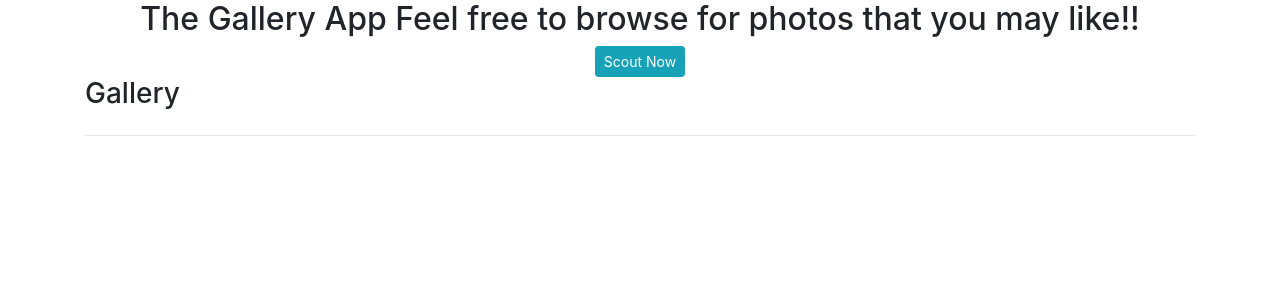
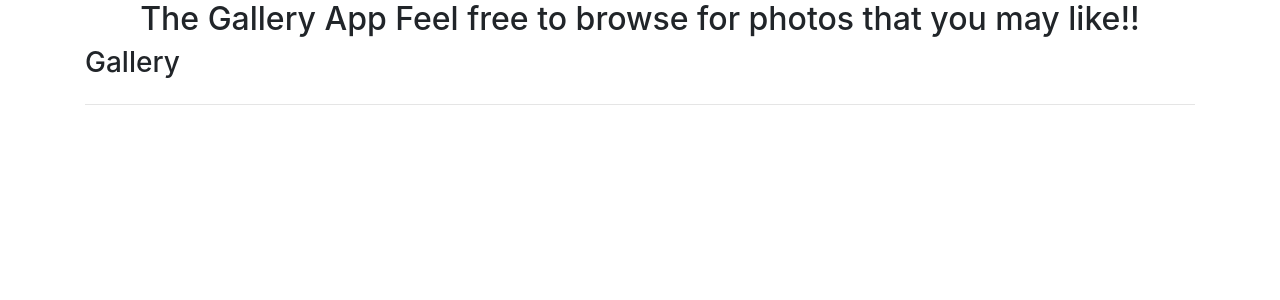
Before and after one commit to katono254/Gallery-app, a Django app: page / in a window 1280 px wide. Shown: the part 68-368 px from the top of the page. Run offline with Django 3.2, Linux system fonts and the light colour scheme; data that the repository does not hold is empty; some libraries are stand-ins or nearby versions.

Commit message:
Deleted explore function in the app

```diff
--- a/photos/templates/Render/index.html
+++ b/photos/templates/Render/index.html
@@ -7,7 +7,7 @@
     <h2 class="text-center imagea">The Gallery App
         Feel free to browse for photos that you may like!!
     </h2>
-    <a href="#b" class="scroll"><button class="btn btn-sm btn-info image D-block mx-auto">Scout Now</button></a>
+
 </div>
 
 <div class="container-fluid boded" id="b">
```
